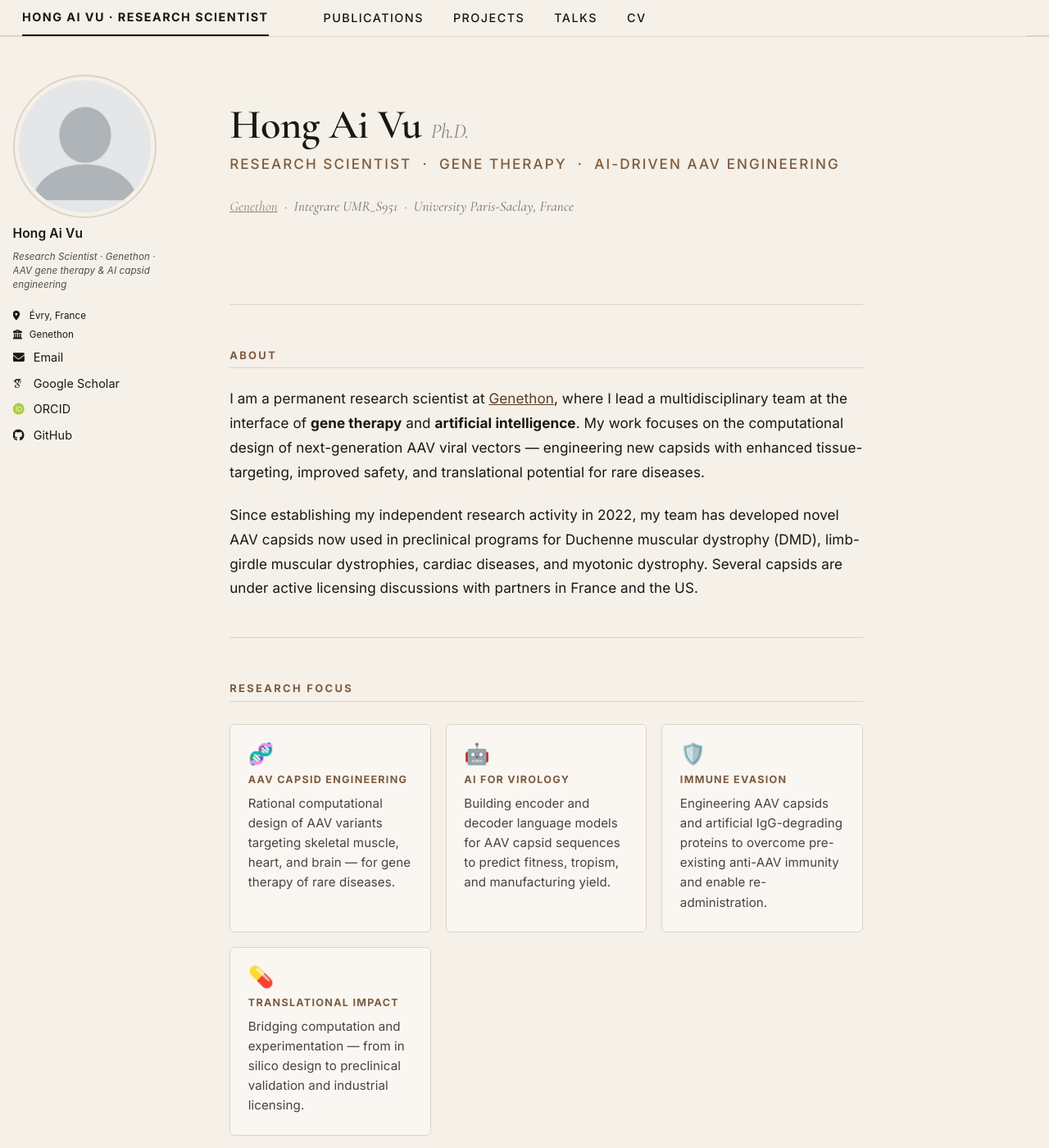
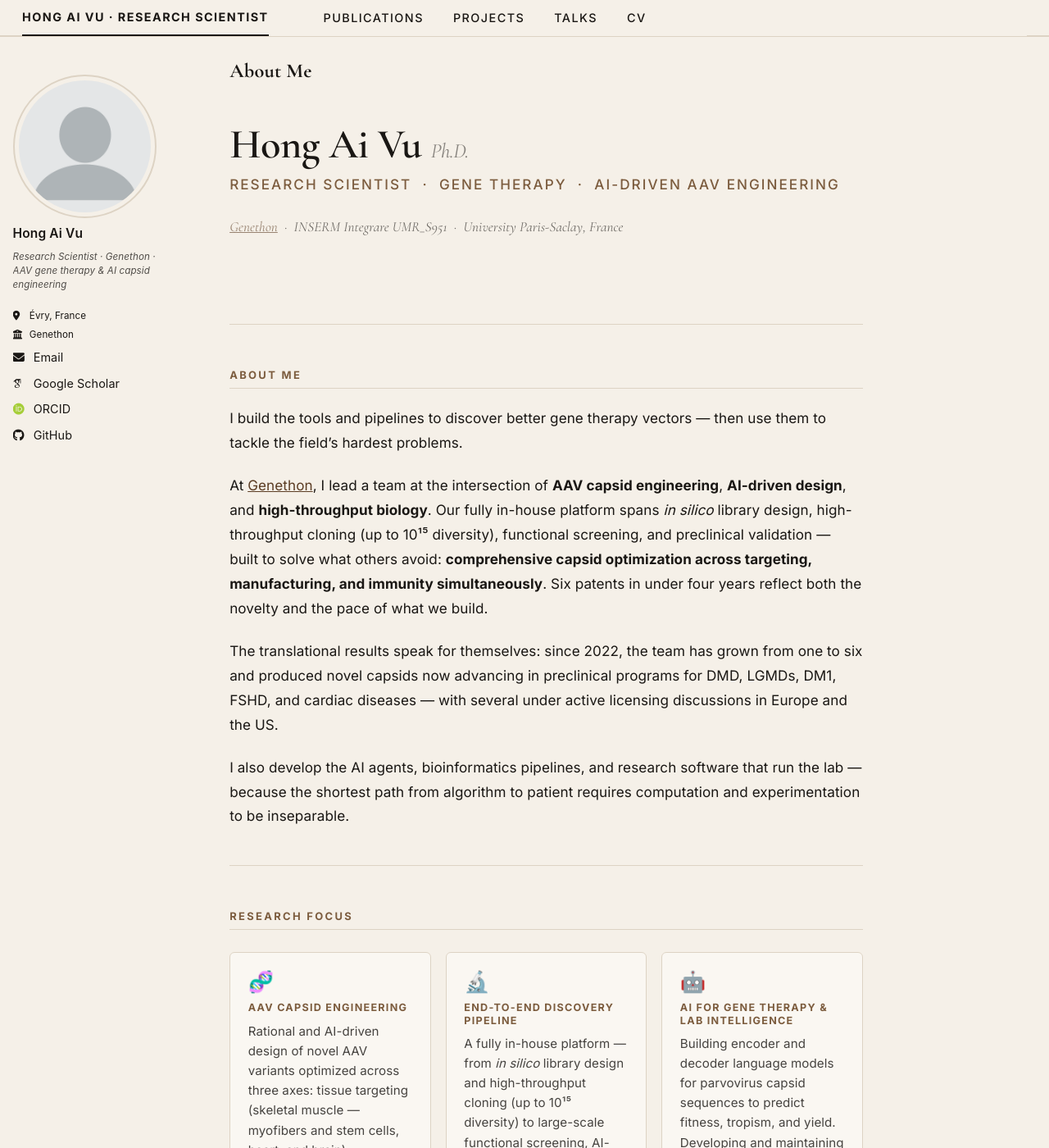
Before and after one commit to vuhongai/vuhongai.github.io, a Jekyll site: the page built from _pages/about.md, in a window 1280 px wide and 1400 px high. Shown: the whole window at 82% size. Built offline with Jekyll 4.4.1, drawn with Linux system fonts in a browser that asks for light colours; some web fonts are replaced; a script bundle is joined from its source files by our own code; library files that are not in the unit come from our copies; some of the changed text lies outside the part shown.

Commit message:
update CV

```diff
--- a/_pages/about.md
+++ b/_pages/about.md
@@ -1,6 +1,6 @@
 ---
 permalink: /
-title: ""
+title: "About Me"
 author_profile: true
 redirect_from:
   - /about/
@@ -12,18 +12,22 @@
   <p class="hero-tagline">Research Scientist &nbsp;·&nbsp; Gene Therapy &nbsp;·&nbsp; AI-Driven AAV Engineering</p>
   <p class="hero-affiliation">
     <a href="https://www.genethon.fr" target="_blank">Genethon</a> &nbsp;·&nbsp;
-    Integrare UMR_S951 &nbsp;·&nbsp;
+    INSERM Integrare UMR_S951 &nbsp;·&nbsp;
     University Paris-Saclay, France
   </p>
 </div>
 
 ---
 
-## About
+## About Me
 
-I am a permanent research scientist at [Genethon](https://www.genethon.fr), where I lead a multidisciplinary team at the interface of **gene therapy** and **artificial intelligence**. My work focuses on the computational design of next-generation AAV viral vectors — engineering new capsids with enhanced tissue-targeting, improved safety, and translational potential for rare diseases.
+I build the tools and pipelines to discover better gene therapy vectors — then use them to tackle the field's hardest problems.
 
-Since establishing my independent research activity in 2022, my team has developed novel AAV capsids now used in preclinical programs for Duchenne muscular dystrophy (DMD), limb-girdle muscular dystrophies, cardiac diseases, and myotonic dystrophy. Several capsids are under active licensing discussions with partners in France and the US.
+At [Genethon](https://www.genethon.fr), I lead a team at the intersection of **AAV capsid engineering**, **AI-driven design**, and **high-throughput biology**. Our fully in-house platform spans *in silico* library design, high-throughput cloning (up to 10¹⁵ diversity), functional screening, and preclinical validation — built to solve what others avoid: **comprehensive capsid optimization across targeting, manufacturing, and immunity simultaneously**. Six patents in under four years reflect both the novelty and the pace of what we build.
+
+The translational results speak for themselves: since 2022, the team has grown from one to six and produced novel capsids now advancing in preclinical programs for DMD, LGMDs, DM1, FSHD, and cardiac diseases — with several under active licensing discussions in Europe and the US.
+
+I also develop the AI agents, bioinformatics pipelines, and research software that run the lab — because the shortest path from algorithm to patient requires computation and experimentation to be inseparable.
 
 ---
 
@@ -33,22 +37,32 @@
   <div class="focus-card">
     <div class="focus-icon">🧬</div>
     <h3>AAV Capsid Engineering</h3>
-    <p>Rational computational design of AAV variants targeting skeletal muscle, heart, and brain — for gene therapy of rare diseases.</p>
+    <p>Rational and AI-driven design of novel AAV variants optimized across three axes: tissue targeting (skeletal muscle — myofibers and stem cells, heart, and brain), manufacturing (production yield and purification), and immune evasion — powering gene therapy programs for DMD, LGMDs, DM1, FSHD, and cardiac diseases.</p>
+  </div>
+  <div class="focus-card">
+    <div class="focus-icon">🔬</div>
+    <h3>End-to-End Discovery Pipeline</h3>
+    <p>A fully in-house platform — from <em>in silico</em> library design and high-throughput cloning (up to 10¹⁵ diversity) to large-scale functional screening, AI-guided design iteration, and experimental validation in 2D/3D cell models, mouse (WT and disease), and NHP.</p>
   </div>
   <div class="focus-card">
     <div class="focus-icon">🤖</div>
-    <h3>AI for Virology</h3>
-    <p>Building encoder and decoder language models for AAV capsid sequences to predict fitness, tropism, and manufacturing yield.</p>
+    <h3>AI for Gene Therapy & Lab Intelligence</h3>
+    <p>Building encoder and decoder language models for parvovirus capsid sequences to predict fitness, tropism, and yield. Developing and maintaining AI agents that automate discovery workflows, bioinformatics pipelines, and lab management.</p>
   </div>
   <div class="focus-card">
     <div class="focus-icon">🛡️</div>
-    <h3>Immune Evasion</h3>
-    <p>Engineering AAV capsids and artificial IgG-degrading proteins to overcome pre-existing anti-AAV immunity and enable re-administration.</p>
+    <h3>Antibody Clearance</h3>
+    <p>Designing <em>de novo</em> IgG-degrading proteins — enabling safe AAV vector re-administration and opening new therapeutic avenues in IgG-mediated autoimmune diseases.</p>
+  </div>
+  <div class="focus-card">
+    <div class="focus-icon">⚙️</div>
+    <h3>Computational Tools & Software</h3>
+    <p>Developing bespoke research software: automated image quantification for muscle histology, transcriptomic analysis pipelines, a fiber-fiber mapping tool for single-fiber resolution augmentation, and language models for viral sequence analysis.</p>
   </div>
   <div class="focus-card">
     <div class="focus-icon">💊</div>
     <h3>Translational Impact</h3>
-    <p>Bridging computation and experimentation — from in silico design to preclinical validation and industrial licensing.</p>
+    <p>Bridging computation and clinic — from <em>in silico</em> design to preclinical validation and industrial licensing, with active partnerships in Europe and the US.</p>
   </div>
 </div>
 
@@ -58,19 +72,19 @@
 
 <div class="stats-row">
   <div class="stat-item">
-    <span class="stat-number">11</span>
-    <span class="stat-label">Publications</span>
+    <span class="stat-number">6</span>
+    <span class="stat-label">Patents Filed</span>
   </div>
   <div class="stat-item">
-    <span class="stat-number">5</span>
-    <span class="stat-label">Patents Filed</span>
+    <span class="stat-number">14</span>
+    <span class="stat-label">Publications</span>
   </div>
   <div class="stat-item">
     <span class="stat-number">5+</span>
     <span class="stat-label">Industry Partners</span>
   </div>
   <div class="stat-item">
-    <span class="stat-number">5</span>
+    <span class="stat-number">6</span>
     <span class="stat-label">Team Members</span>
   </div>
 </div>
@@ -80,16 +94,16 @@
 ## Selected Publications
 
 <div class="pub-list">
+  <div class="pub-item">
+    <span class="pub-badge">Preprint · 2026</span><br>
+    <strong>Suel, L.*, Petat, E.*, Bet al., Richard, I.†, Vu Hong, A.†</strong><br>
+    AI-designed AAV capsids deliver high-efficiency muscle gene transfer for low-dose therapy.
+  </div>
   <div class="pub-item pub-highlight">
     <span class="pub-badge">Nature Communications · 2024</span><br>
     <strong>Vu Hong, A.*†, Suel, L.*, et al., Richard, I.†</strong><br>
     An engineered AAV targeting integrin alpha V beta 6 presents improved myotropism across species.<br>
     <a href="https://www.nature.com/articles/s41467-024-52002-4" target="_blank">→ Read paper</a>
-  </div>
-  <div class="pub-item">
-    <span class="pub-badge">Science Advances · 2025</span><br>
-    <strong>Jaber, A., Palmieri, L., Bakour, R., Bourg N., Vu Hong, A., et al.</strong><br>
-    Lysosomal damage is a therapeutic target in Duchenne muscular dystrophy.
   </div>
   <div class="pub-item">
     <span class="pub-badge">Life Science Alliance · 2023</span><br>
@@ -107,42 +121,22 @@
 
 ---
 
-## Current Projects
-
-- **Next-generation myotropic AAVs** (LICA1, LICA3) — muscle & heart targeting, in use at Genethon and multiple partners (RENOGENYX, Ascidian Therapeutics, Neocor Therapeutics, and more)
-- **General-purpose AI system** for AAV capsid proteins — large-scale sequence models for multi-property prediction
-- **Multi-organ AAV capsids** — simultaneous targeting of skeletal muscle, heart, and brain for systemic diseases
-- **Antibody evasion strategies** — capsid engineering and artificial IgG-degrading proteins for seropositive patients
-- **Muscle stem cell targeting** — enabling durable gene-editing strategies for muscular dystrophies
-
----
-
 ## Awards & Recognition
 
 | Year | Award |
 |------|-------|
+| 2026 | Best Oral Presentation — Société Française de Thérapie Cellulaire et Génique |
+| 2023 | Travel Award — ASGCT |
 | 2023 | Excellence in Research Award — ASGCT |
 | 2023 | 3rd place, Cancer Immunotherapy Data Science Challenge 2 — Broad Institute & Topcoder |
-| 2023 | Travel Award — European Society of Gene & Cell Therapy |
+| 2023 | 4th place, Cancer Immunotherapy Data Science Challenge 1 — Broad Institute & Topcoder |
+| 2023 | Travel Award — Société Française de Thérapie Cellulaire et Génique (ESGCT) |
 | 2021 | Runner-up Award — World Muscle Society |
-| 2017 | 1st in M.Sc. program (1st/28) — University Paris-Saclay |
-| 2012 | 1st in National University Entrance Exam — Vietnam |
-| 2011–2012 | Third prizes in National Mathematical Olympiad — Vietnam |
-
----
-
-## AI Models & Software
-
-<div class="software-list">
-  <div class="software-item">
-    <strong>AAVesm2_650M_800_v1</strong> — Encoder language model for AAV capsid sequences<br>
-    <a href="https://huggingface.co/avuhong/AAVesm2_650M_800_v1" target="_blank">🤗 avuhong/AAVesm2_650M_800_v1</a>
-  </div>
-  <div class="software-item">
-    <strong>PiccoviralesGPT</strong> — Decoder language model for AAV capsid sequence generation<br>
-    <a href="https://huggingface.co/avuhong/PiccoviralesGPT" target="_blank">🤗 avuhong/PiccoviralesGPT</a>
-  </div>
-  <div class="software-item">
-    <strong>Fiber-to-fiber mapping</strong> — Algorithm for cross-sectional histology slide analysis
-  </div>
-</div>
+| 2018 | Fondagen grant for advanced training in Bioinformatics — Genepole |
+| 2017–2020 | SDSV University Paris-Saclay Ph.D. Scholarship |
+| 2016–2017 | International Scholarship IDEX Paris-Saclay (Master) |
+| 2012–2016 | VNU University of Science Scholarship for study achievements |
+| 2015 | Vanderbilt International Summer Research Academy Scholarship |
+| 2012 | First Place in National University Entrance Exam — Vietnam |
+| 2012 | Third prizes in National Mathematical Olympiad — Vietnam |
+| 2011 | Third prizes in National Mathematical Olympiad — Vietnam |
```
